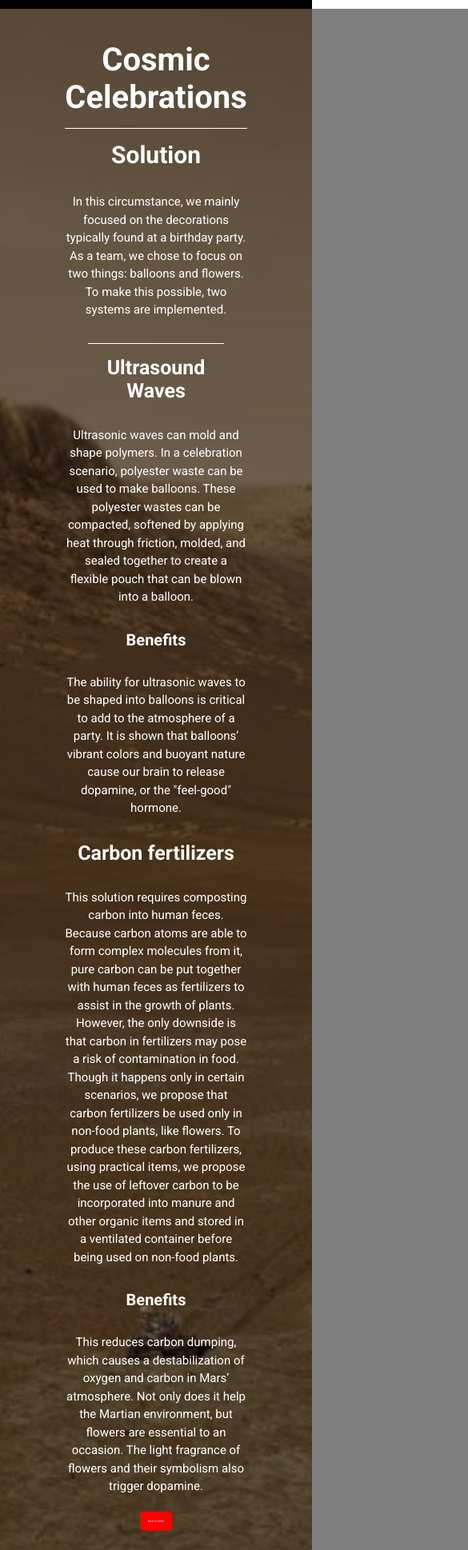
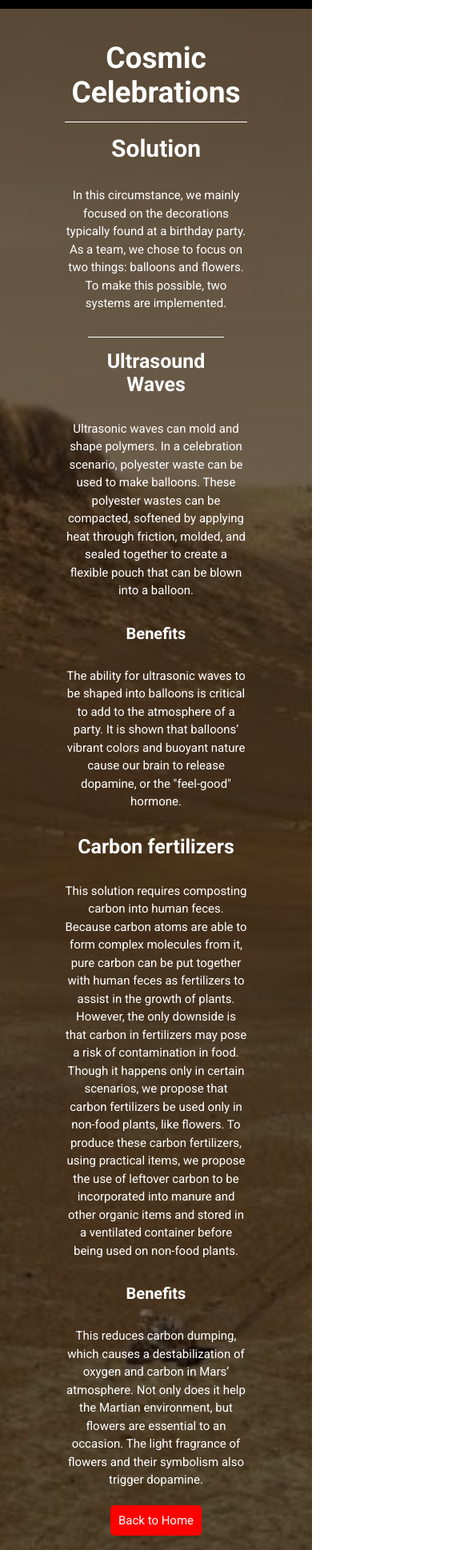
Before and after one commit to JeffZhou3127/Base-3R4, a React (Vite) app: page /cosmic-celebrations in a window 390 px wide. Shown: the part 59-1997 px from the top of the page at 80% size, 585 px wide, since content can reach past the window. Built offline with nearby package versions, Linux system fonts and the light colour scheme.

Commit message:
Add responsive CSS to solutions

```diff
--- a/src/views/solutions/Solutions.module.css
+++ b/src/views/solutions/Solutions.module.css
@@ -93,7 +93,7 @@
 
 .solutionsOverlay {
   background-color: rgba(0, 0, 0, 0.5);
-  padding: 40px 350px;
+  padding: 40px 25rem;
 }
 
 .solutionsOverlay * {
@@ -132,6 +132,7 @@
 }
 
 .backLink {
+  font-size: 15px;
   background-color: red;
   text-decoration: none;
   padding: 10px;
@@ -150,3 +151,9 @@
   background-color: #D00;
   color: #DDD;
 }
+
+@media only screen and (max-width: 425px) {
+  .solutionsOverlay h2 {
+    font-size: calc(80rem / 7);
+  }
+}
```
